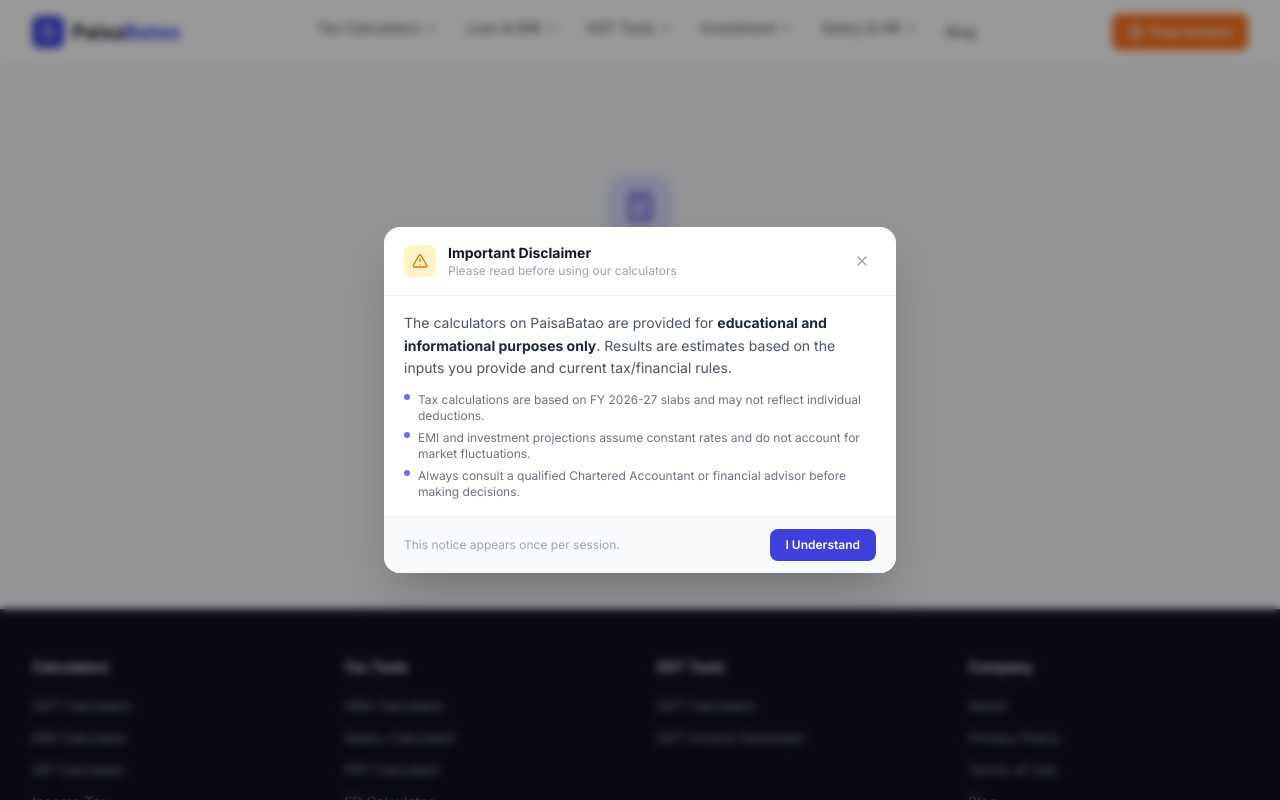
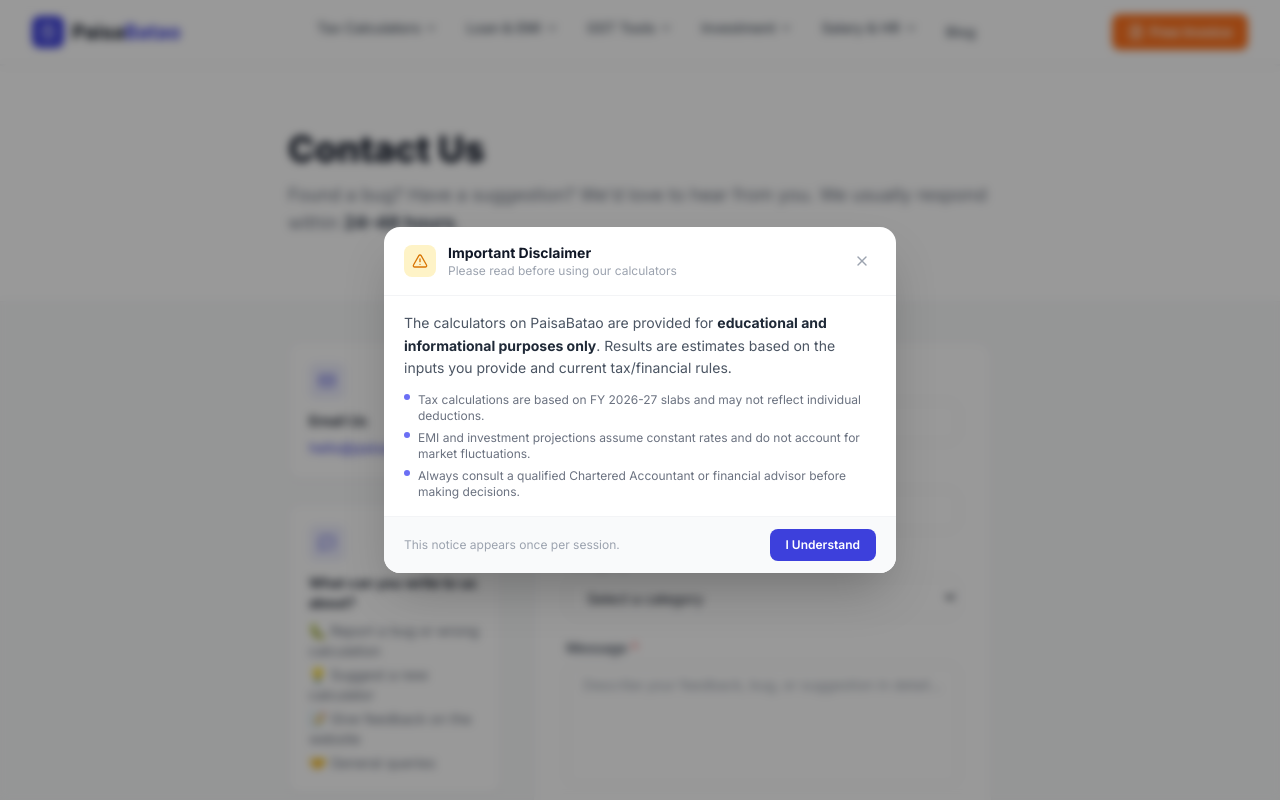
Before and after one commit to vivekpraj/calc-bharat, a Next.js app: page /contact in a window 1280 px wide. Before the commit this address had no page. Shown: the top 800 px of the page. Built offline with nearby package versions, Linux system fonts and the light colour scheme.

Commit message:
Add Contact Us page with Web3Forms, About/Privacy/Terms pages, rebrand to PaisaBatao

```diff
--- /dev/null
+++ b/app/contact/page.tsx
@@ -0,0 +1,197 @@
+"use client";
+import { useState } from "react";
+import { Mail, MessageSquare, CheckCircle2 } from "lucide-react";
+
+export default function ContactPage() {
+  const [formData, setFormData] = useState({
+    name: "",
+    email: "",
+    category: "",
+    message: "",
+  });
+  const [status, setStatus] = useState<"idle" | "loading" | "success" | "error">("idle");
+
+  const handleSubmit = async (e: React.FormEvent) => {
+    e.preventDefault();
+    setStatus("loading");
+
+    try {
+      const res = await fetch("https://api.web3forms.com/submit", {
+        method: "POST",
+        headers: { "Content-Type": "application/json" },
+        body: JSON.stringify({
+          access_key: "0e61fa05-a9a0-495b-b904-6d1af76f0e4b",
+          subject: `PaisaBatao Contact: ${formData.category} from ${formData.name}`,
+          ...formData,
+        }),
+      });
+      const data = await res.json();
+      if (data.success) {
+        setStatus("success");
+        setFormData({ name: "", email: "", category: "", message: "" });
+      } else {
+        setStatus("error");
+      }
+    } catch {
+      setStatus("error");
+    }
+  };
+
+  return (
+    <main className="min-h-screen bg-gray-50">
+      {/* Hero */}
+      <section className="bg-white border-b border-gray-100">
+        <div className="max-w-3xl mx-auto px-4 sm:px-6 lg:px-8 py-12 sm:py-16">
+          <h1 className="text-3xl sm:text-4xl font-extrabold text-gray-900 mb-3">
+            Contact Us
+          </h1>
+          <p className="text-gray-500 text-lg">
+            Found a bug? Have a suggestion? We&apos;d love to hear from you.
+            We usually respond within <strong className="text-gray-700">24–48 hours</strong>.
+          </p>
+        </div>
+      </section>
+
+      <div className="max-w-3xl mx-auto px-4 sm:px-6 lg:px-8 py-10">
+        <div className="grid grid-cols-1 md:grid-cols-3 gap-8">
+
+          {/* Left info */}
+          <div className="space-y-6">
+            <div className="bg-white rounded-xl border border-gray-100 shadow-sm p-5">
+              <div className="w-9 h-9 bg-brand-50 rounded-lg flex items-center justify-center mb-3">
+                <Mail className="w-4 h-4 text-brand-600" />
+              </div>
+              <h3 className="font-semibold text-gray-900 mb-1 text-sm">Email Us</h3>
+              <a
+                href="mailto:hello@paisabatao.in"
+                className="text-sm text-brand-600 hover:underline break-all"
+              >
+                hello@paisabatao.in
+              </a>
+            </div>
+
+            <div className="bg-white rounded-xl border border-gray-100 shadow-sm p-5">
+              <div className="w-9 h-9 bg-brand-50 rounded-lg flex items-center justify-center mb-3">
+                <MessageSquare className="w-4 h-4 text-brand-600" />
+              </div>
+              <h3 className="font-semibold text-gray-900 mb-2 text-sm">What can you write to us about?</h3>
+              <ul className="text-sm text-gray-500 space-y-1">
+                <li>🐛 Report a bug or wrong calculation</li>
+                <li>💡 Suggest a new calculator</li>
+                <li>📝 Give feedback on the website</li>
+                <li>🤝 General queries</li>
+              </ul>
+            </div>
+          </div>
+
+          {/* Form */}
+          <div className="md:col-span-2">
+            {status === "success" ? (
+              <div className="bg-white rounded-2xl border border-gray-100 shadow-sm p-10 flex flex-col items-center justify-center text-center gap-4">
+                <CheckCircle2 className="w-14 h-14 text-emerald-500" />
+                <h2 className="text-xl font-bold text-gray-900">Message Sent!</h2>
+                <p className="text-gray-500 text-sm">
+                  Thanks for reaching out. We&apos;ll get back to you within 24–48 hours.
+                </p>
+                <button
+                  onClick={() => setStatus("idle")}
+                  className="mt-2 px-5 py-2 bg-brand-600 text-white text-sm font-semibold rounded-xl hover:bg-brand-700 transition-colors"
+                >
+                  Send Another Message
+                </button>
+              </div>
+            ) : (
+              <form
+                onSubmit={handleSubmit}
+                className="bg-white rounded-2xl border border-gray-100 shadow-sm p-6 sm:p-8 space-y-5"
+              >
+                {/* Name */}
+                <div>
+                  <label className="block text-sm font-medium text-gray-700 mb-1.5">
+                    Your Name <span className="text-red-500">*</span>
+                  </label>
+                  <input
+                    type="text"
+                    required
+                    placeholder="Rahul Sharma"
+                    value={formData.name}
+                    onChange={(e) => setFormData({ ...formData, name: e.target.value })}
+                    className="w-full px-4 py-2.5 rounded-xl border border-gray-200 text-sm text-gray-900 placeholder-gray-400 focus:outline-none focus:ring-2 focus:ring-brand-500 focus:border-transparent transition"
+                  />
+                </div>
+
+                {/* Email */}
+                <div>
+                  <label className="block text-sm font-medium text-gray-700 mb-1.5">
+                    Email Address <span className="text-red-500">*</span>
+                  </label>
+                  <input
+                    type="email"
+                    required
+                    placeholder="rahul@example.com"
+                    value={formData.email}
+                    onChange={(e) => setFormData({ ...formData, email: e.target.value })}
+                    className="w-full px-4 py-2.5 rounded-xl border border-gray-200 text-sm text-gray-900 placeholder-gray-400 focus:outline-none focus:ring-2 focus:ring-brand-500 focus:border-transparent transition"
+                  />
+                </div>
+
+                {/* Category */}
+                <div>
+                  <label className="block text-sm font-medium text-gray-700 mb-1.5">
+                    Category <span className="text-red-500">*</span>
+                  </label>
+                  <select
+                    required
+                    value={formData.category}
+                    onChange={(e) => setFormData({ ...formData, category: e.target.value })}
+                    className="w-full px-4 py-2.5 rounded-xl border border-gray-200 text-sm text-gray-900 focus:outline-none focus:ring-2 focus:ring-brand-500 focus:border-transparent transition bg-white"
+                  >
+                    <option value="" disabled>Select a category</option>
+                    <option value="Bug Report">🐛 Bug Report</option>
+                    <option value="Feature Request">💡 Feature Request / New Calculator</option>
+                    <option value="Feedback">📝 Website Feedback</option>
+                    <option value="General Query">🤝 General Query</option>
+                  </select>
+                </div>
+
+                {/* Message */}
+                <div>
+                  <label className="block text-sm font-medium text-gray-700 mb-1.5">
+                    Message <span className="text-red-500">*</span>
+                  </label>
+                  <textarea
+                    required
+                    rows={5}
+                    placeholder="Describe your feedback, bug, or suggestion in detail..."
+                    value={formData.message}
+                    onChange={(e) => setFormData({ ...formData, message: e.target.value })}
+                    className="w-full px-4 py-2.5 rounded-xl border border-gray-200 text-sm text-gray-900 placeholder-gray-400 focus:outline-none focus:ring-2 focus:ring-brand-500 focus:border-transparent transition resize-none"
+                  />
+                </div>
+
+                {status === "error" && (
+                  <p className="text-sm text-red-500">
+                    Something went wrong. Please try again or email us directly.
+                  </p>
+                )}
+
+                <button
+                  type="submit"
+                  disabled={status === "loading"}
+                  className="w-full py-3 bg-brand-600 text-white font-semibold rounded-xl hover:bg-brand-700 transition-colors disabled:opacity-60 disabled:cursor-not-allowed text-sm"
+                >
+                  {status === "loading" ? "Sending..." : "Send Message"}
+                </button>
+
+                <p className="text-xs text-gray-400 text-center">
+                  We usually respond within 24–48 hours.
+                </p>
+              </form>
+            )}
+          </div>
+
+        </div>
+      </div>
+    </main>
+  );
+}
--- a/app/sitemap.ts
+++ b/app/sitemap.ts
@@ -96,6 +96,12 @@
       priority: 0.8,
     },
     {
+      url: `${BASE_URL}/contact`,
+      lastModified: new Date(),
+      changeFrequency: "yearly",
+      priority: 0.5,
+    },
+    {
       url: `${BASE_URL}/about`,
       lastModified: new Date(),
       changeFrequency: "yearly",
--- a/components/Footer.tsx
+++ b/components/Footer.tsx
@@ -31,6 +31,7 @@
     title: "Company",
     links: [
       { label: "About", href: "/about" },
+      { label: "Contact Us", href: "/contact" },
       { label: "Privacy Policy", href: "/privacy-policy" },
       { label: "Terms of Use", href: "/terms-of-use" },
       { label: "Blog", href: "/blog" },
```
